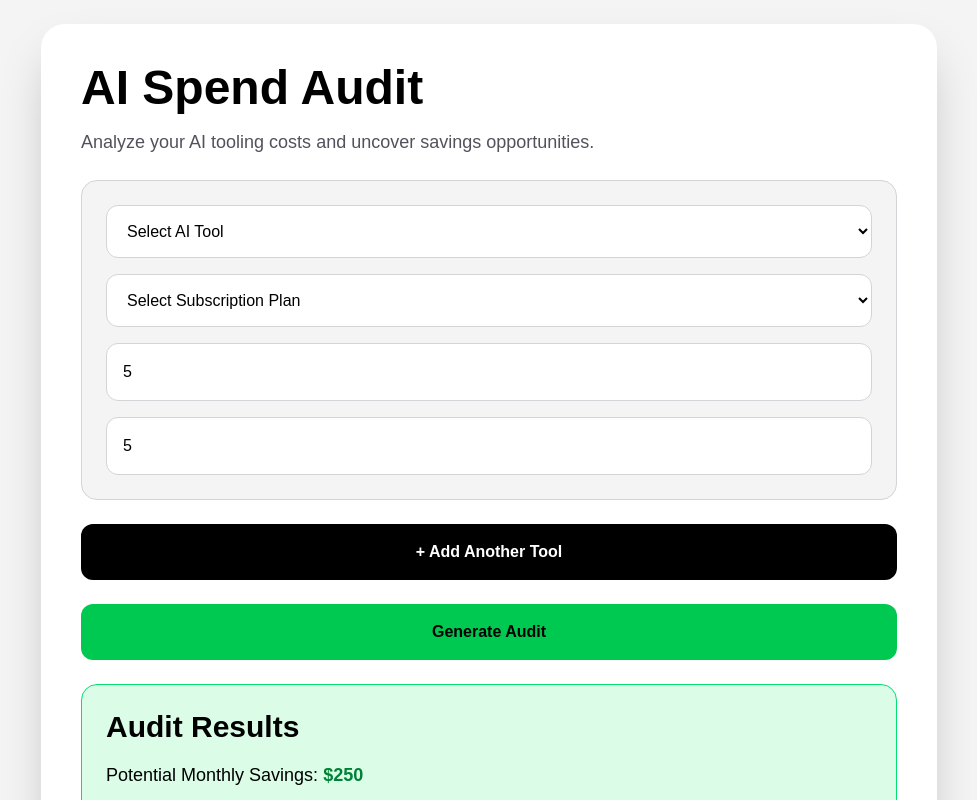
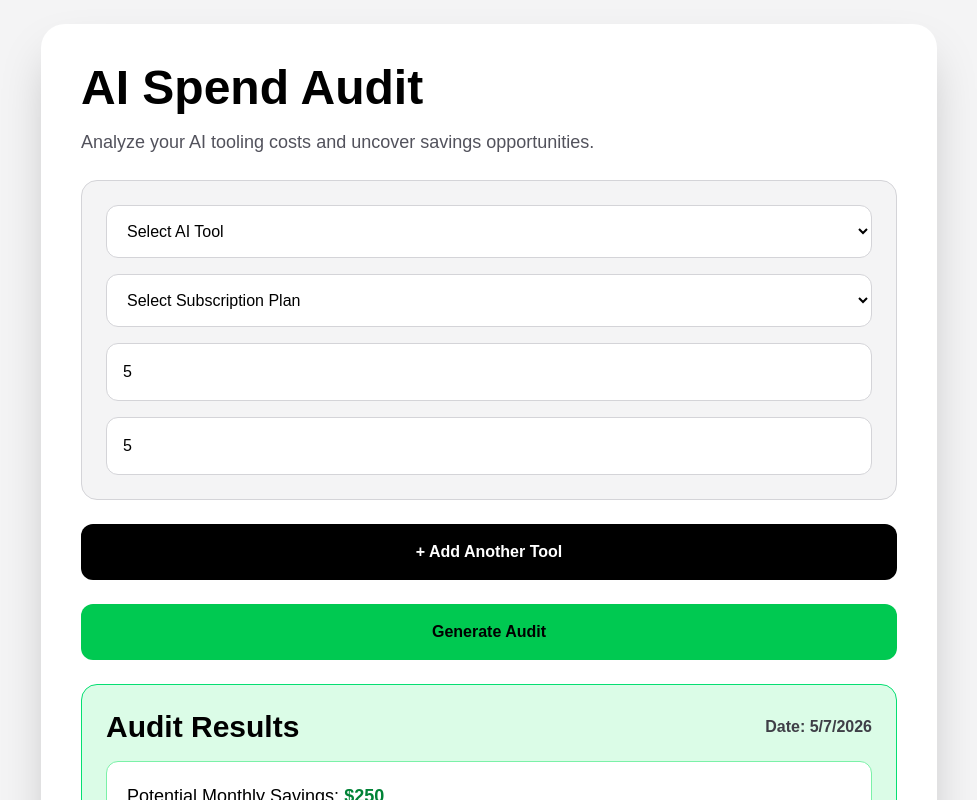
Before and after one commit to Nilavarasank/ai-spend-audit, a React (Vite) app in the folder client/: page / in a window 1280 px wide. Both pictures are taken after typing "5", "5", "name@example.com", "Sample", "Sample" into the empty fields and a click on the button "Generate Audit". Shown: the top 800 px of the page, without its empty margins (151-1128 px from the left). Built offline with nearby package versions, Linux system fonts and the light colour scheme.

Commit message:
final audit updates

```diff
--- a/client/src/components/AuditForm.jsx
+++ b/client/src/components/AuditForm.jsx
@@ -189,11 +189,21 @@ function AuditForm() {
         {
           auditGenerated && (
 
-            <div className="bg-green-100 border border-green-400 rounded-2xl p-6">
+            <div className="bg-green-100 border border-green-400 rounded-2xl p-6 space-y-4">
 
-              <h2 className="text-3xl font-bold text-black mb-4">
+              <div className="flex justify-between items-center">
+
+                <h2 className="text-3xl font-bold text-black">
                   Audit Results
                 </h2>
+
+                <p className="text-zinc-700 font-semibold">
+                  Date: {new Date().toLocaleDateString()}
+                </p>
+
+              </div>
+
+              <div className="bg-white rounded-xl p-5 border border-green-300">
 
                 <p className="text-lg text-black">
                   Potential Monthly Savings:
@@ -202,12 +212,28 @@ function AuditForm() {
                   </span>
                 </p>
 
-              <p className="text-lg text-black mt-2">
+                <p className="text-lg text-black mt-3">
+                  Annual Savings:
+                  <span className="font-bold text-green-700">
+                    {" "} $3000
+                  </span>
+                </p>
+
+                <p className="text-lg text-black mt-3">
                   Recommended Action:
                   <span className="font-bold">
                     {" "} Consolidate unused AI subscriptions
                   </span>
                 </p>
+
+                <p className="text-lg text-black mt-3">
+                  Optimization Score:
+                  <span className="font-bold text-blue-700">
+                    {" "} 87%
+                  </span>
+                </p>
+
+              </div>
 
             </div>
 
```
Lines whose indentation alone changed are shown as unchanged.
